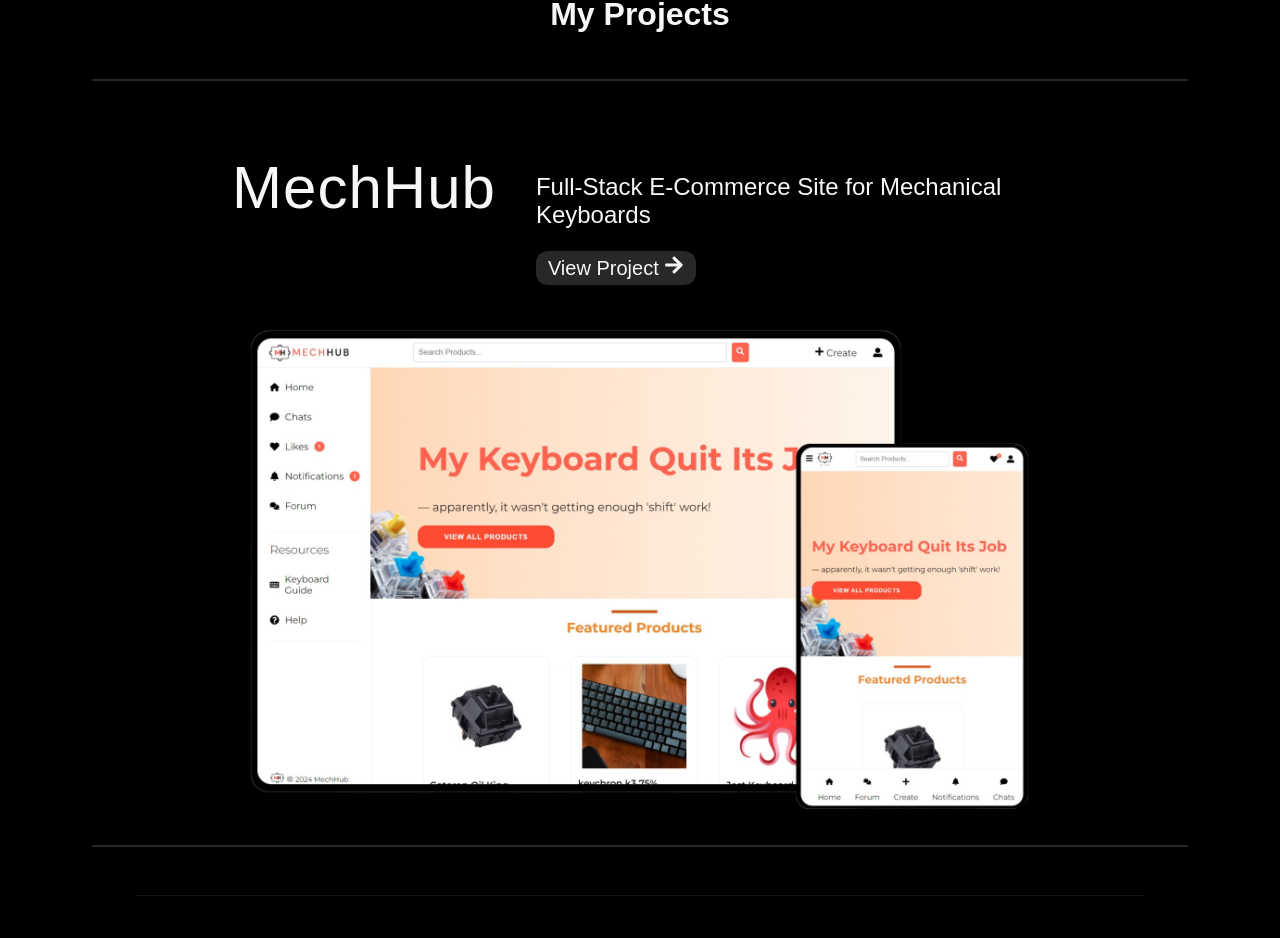
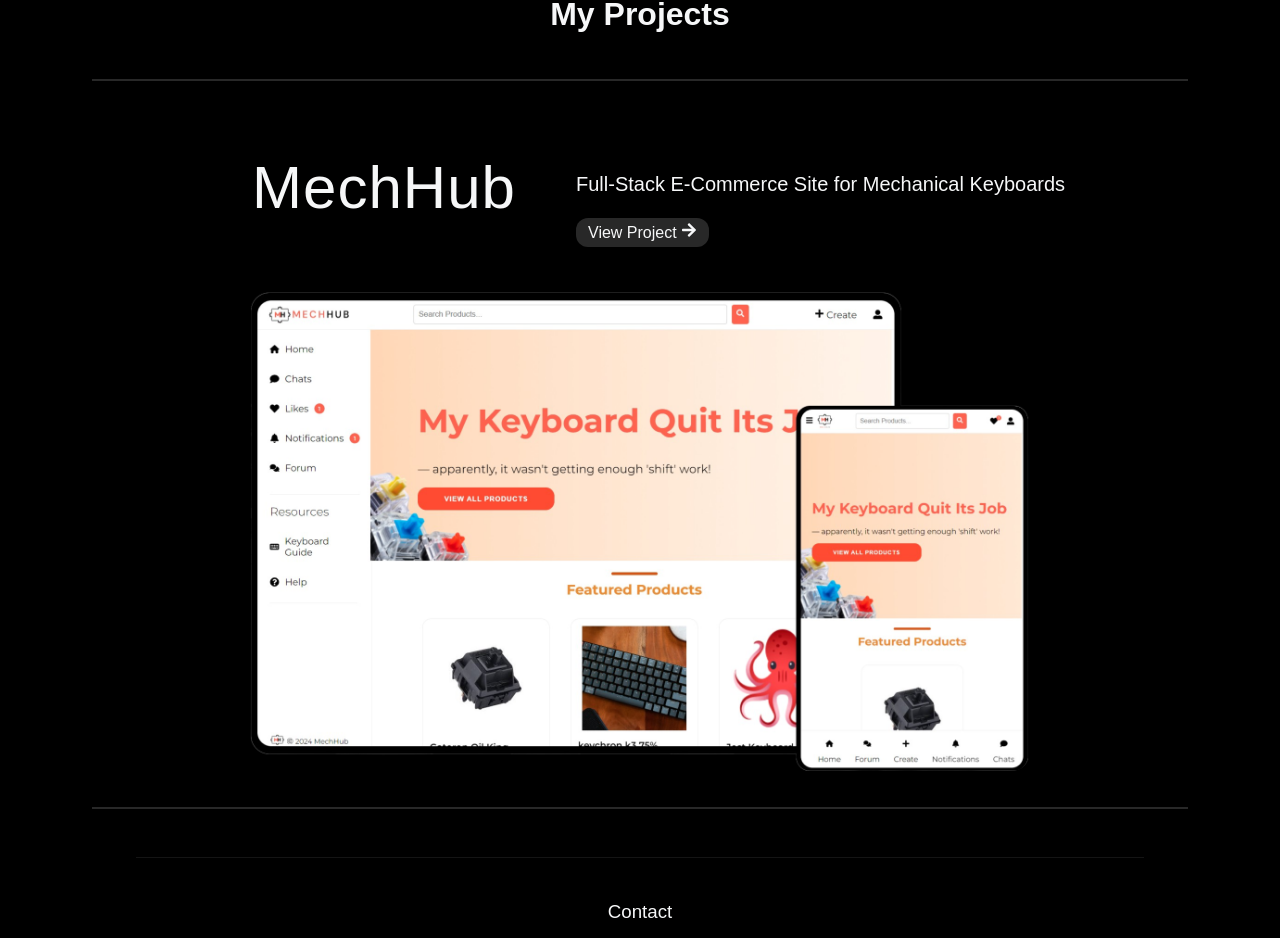
Before and after one commit to vanesssalai/portfolio, a React (Vite) app: page / in a window 1280 px wide. Shown: the part 1706-2644 px from the top of the page. Built offline with nearby package versions, Linux system fonts and the light colour scheme; a web font is replaced by a local one.

Commit message:
updated css for projects

```diff
--- a/src/components/Projects/Projects.css
+++ b/src/components/Projects/Projects.css
@@ -52,8 +52,8 @@
 .project-information-container {
     display: flex;
     flex-direction: row;
-    gap: 40px;
     margin: 24px 0;
+    text-align: center;
 }
 
 .project-information-container .project-name {
@@ -61,10 +61,12 @@
     font-weight: 200;
     letter-spacing: 1px;
     margin: 12px 0;
+    width: 30vw;
 }
 
 .project-information-desc, .project-desc {
-    font-size: 24px;
+    text-align: left;
+    font-size: 20px;
     margin: 16px 0 24px 0;
     width: 40vw;
 }
@@ -76,7 +78,7 @@
     text-decoration: none;
     color: #F6F7F8;
     cursor: pointer;
-    font-size: 20px;
+    font-size: 16px;
     transition: transform 0.5s ease, background-color 0.3s ease;
 }
 
```
